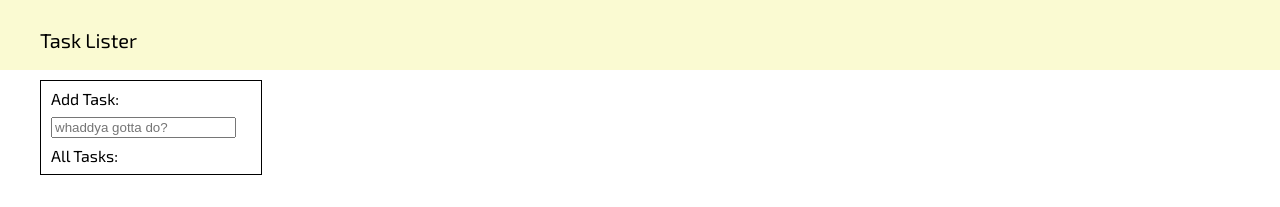
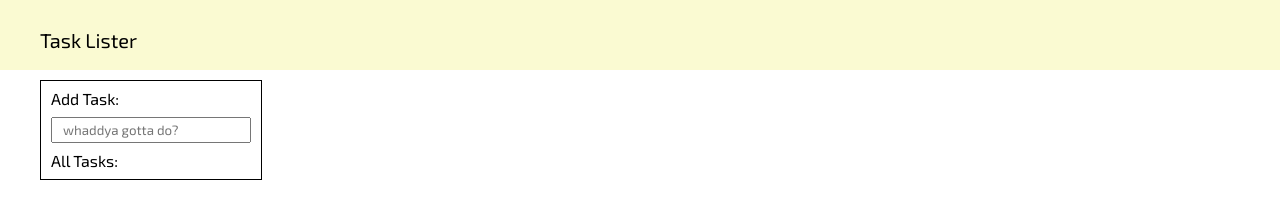
Before and after one commit to skleha/reactTodoList, a React (Create React App) app: page / in a window 1280 px wide. Shown: the top 207 px of the page. Built offline with nearby package versions, Linux system fonts and the light colour scheme.

Commit message:
Edits to onKeyDown feature, styling

```diff
--- a/src/App.js
+++ b/src/App.js
@@ -23,15 +23,16 @@ class App extends React.Component {
   }
 
   handleSubmit(e) {
+    if (e.key === "Enter") {
     e.preventDefault();
     this.state.todoItems.push(this.state.currentTodo);
     this.setState({currentTodo: ""});
+    }
   }
 
   keyPressed(e) {
     if (e.key === "Enter") {
-      this.state.todoItems.push(this.state.currentTodo);
-      this.setState({ currentTodo: "" });
+      return this.handleSubmit(e);
     }
   }
 
@@ -52,7 +53,7 @@ class App extends React.Component {
               className="add-task-input"
               value={this.state.currentTodo}
               onChange={this.handleChange('currentTodo')}
-              onKeyPress={this.keyPressed}>
+              onKeyPress={this.handleSubmit}>
             </input>
           </form>
 
@@ -72,5 +73,4 @@ class App extends React.Component {
 
 }
 
-
 export default App;
--- a/src/styleSheets/styling.css
+++ b/src/styleSheets/styling.css
@@ -15,6 +15,15 @@
   border: solid 1px black;
 }
 
+.add-task-input {
+  height: 20px;
+  width: 190px;
+  padding-left: 10px;
+  font-family: 'Exo 2', sans-serif;
+
+
+}
+
 .task-input-form {
   margin-top: 10px;
   margin-bottom: 10px;
```
